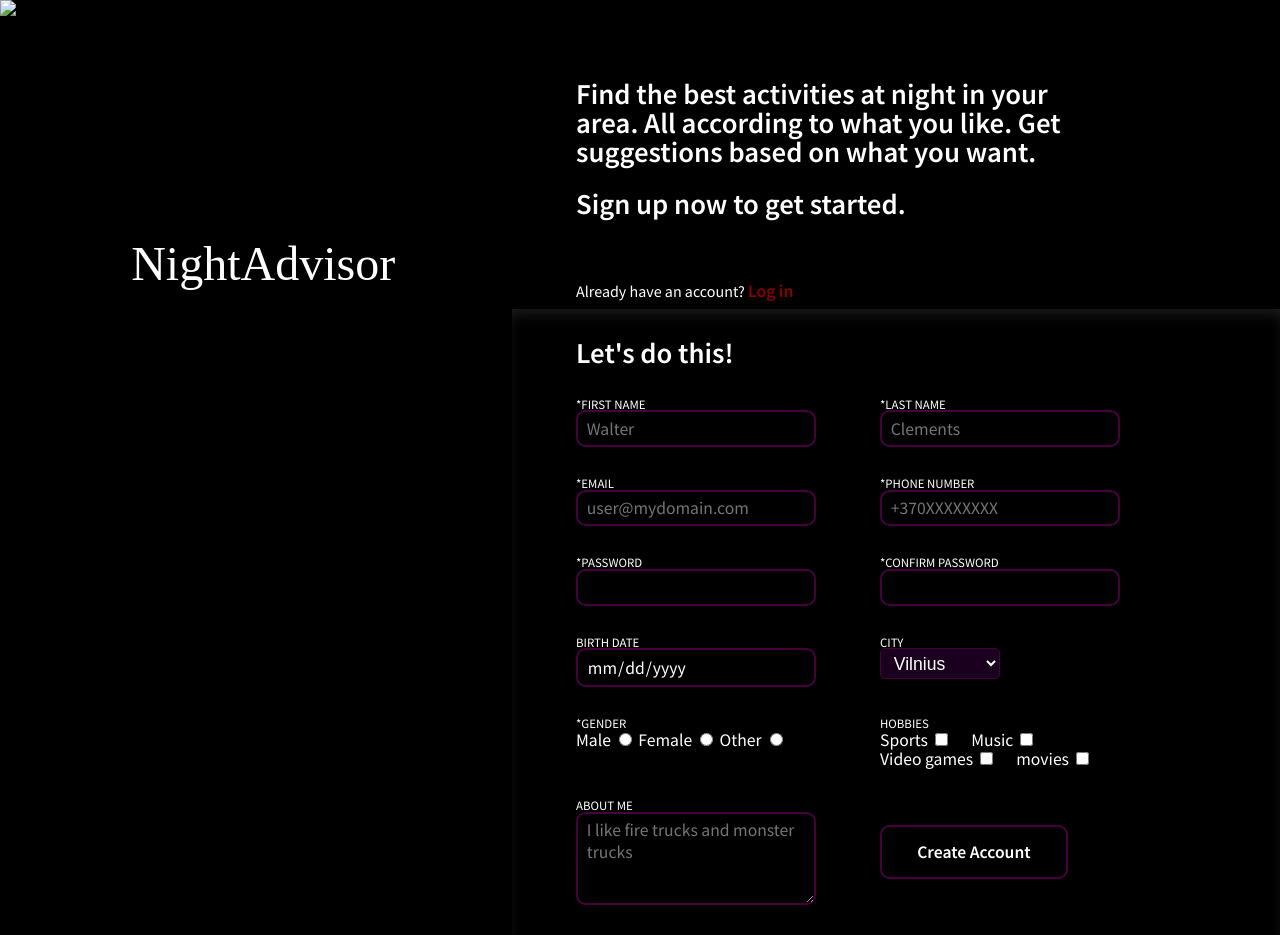
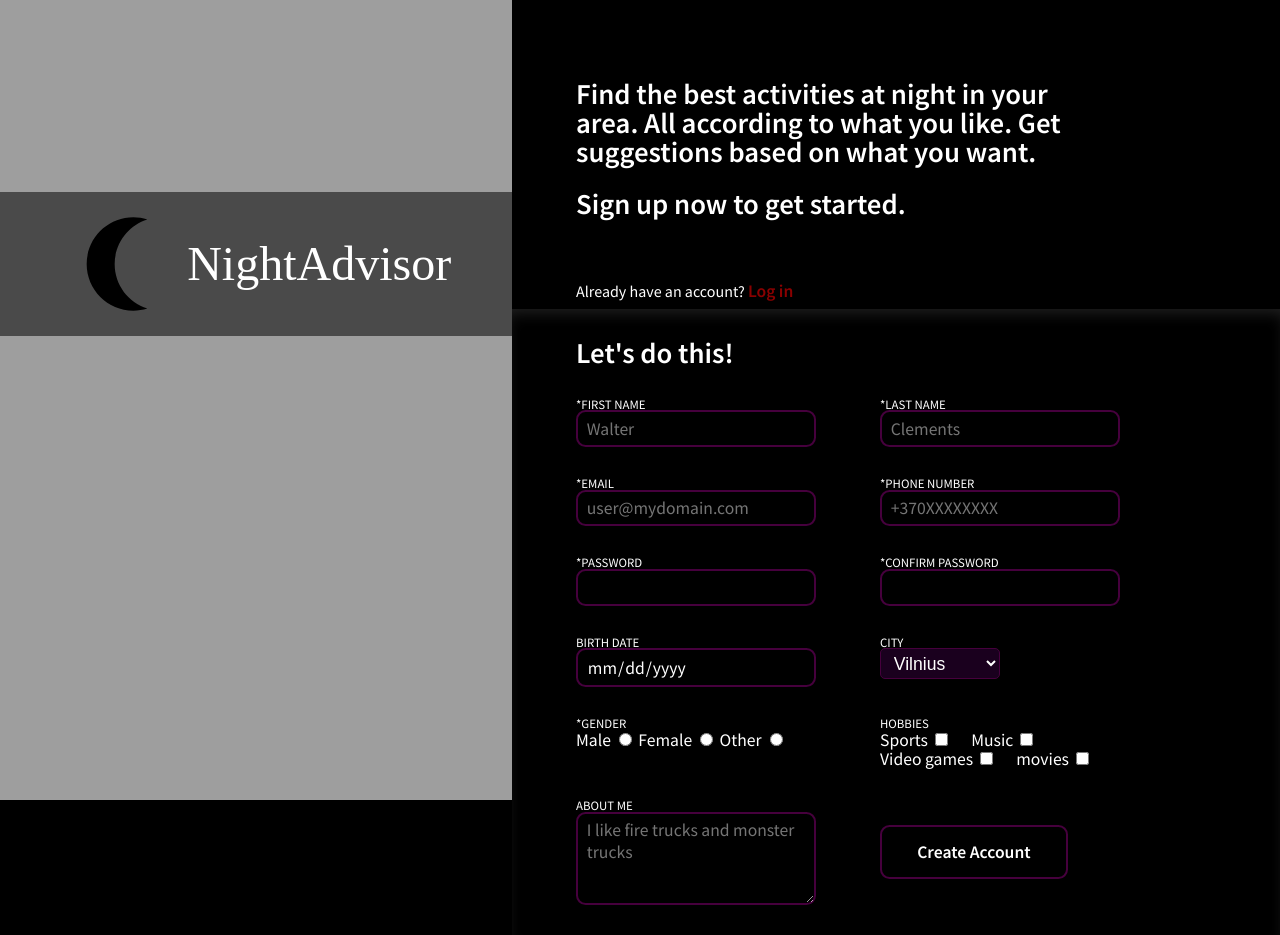
Before and after one commit to Saigunas/Sign-up-Form, a plain HTML site: page index.html in a window 1280 px wide. Drawn offline with Linux system fonts and the light colour scheme; the site is published under a folder, as on GitHub Pages, so addresses that start at the root find nothing; a web font is replaced by a local one.

Commit message:
Update index.html

```diff
--- a/index.html
+++ b/index.html
@@ -12,9 +12,9 @@
 
     <div class="page-wrapper">
         <div class="theme-box">
-            <img class="background-image" src="/images/night-palms.jpg" alt="theme-background-image">
+            <img class="background-image" src="./images/night-palms.jpg" alt="theme-background-image">
             <div class="theme-title">
-                <img src="/images/nightlight_round_black_24dp.svg" alt="" class="theme-image">
+                <img src="./images/nightlight_round_black_24dp.svg" alt="" class="theme-image">
                 <p class="title-text">NightAdvisor</p>
             </div>
         </div>
```
